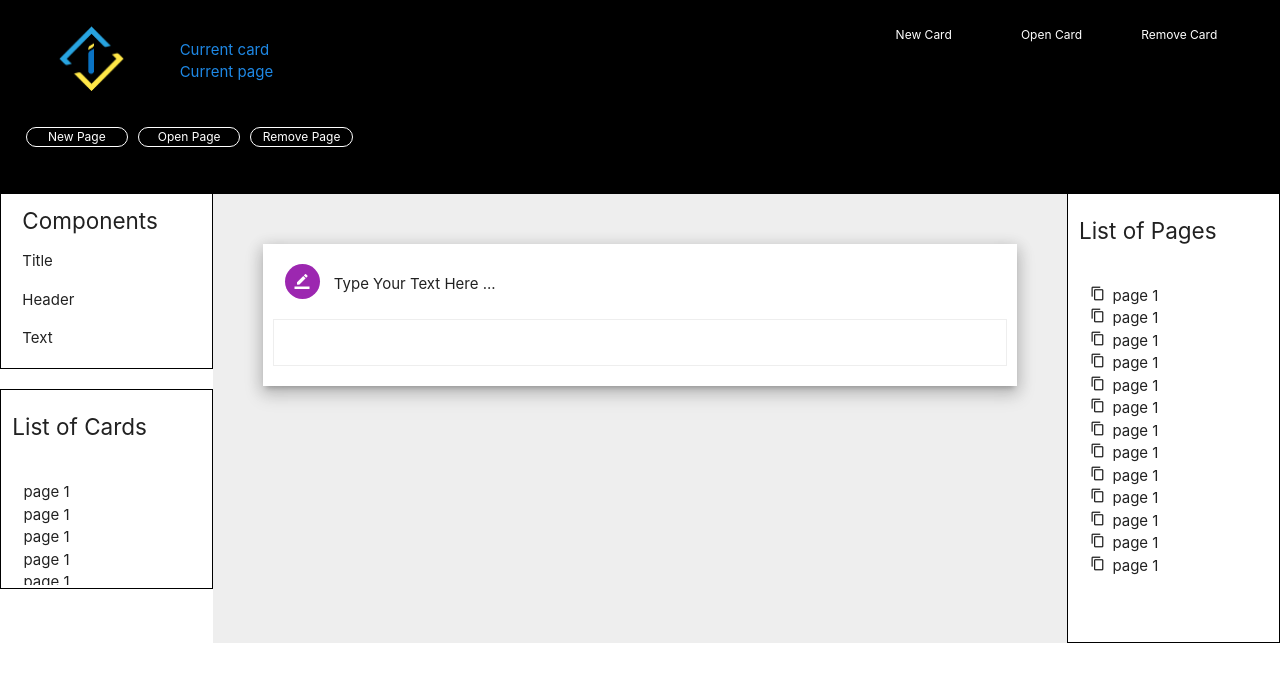
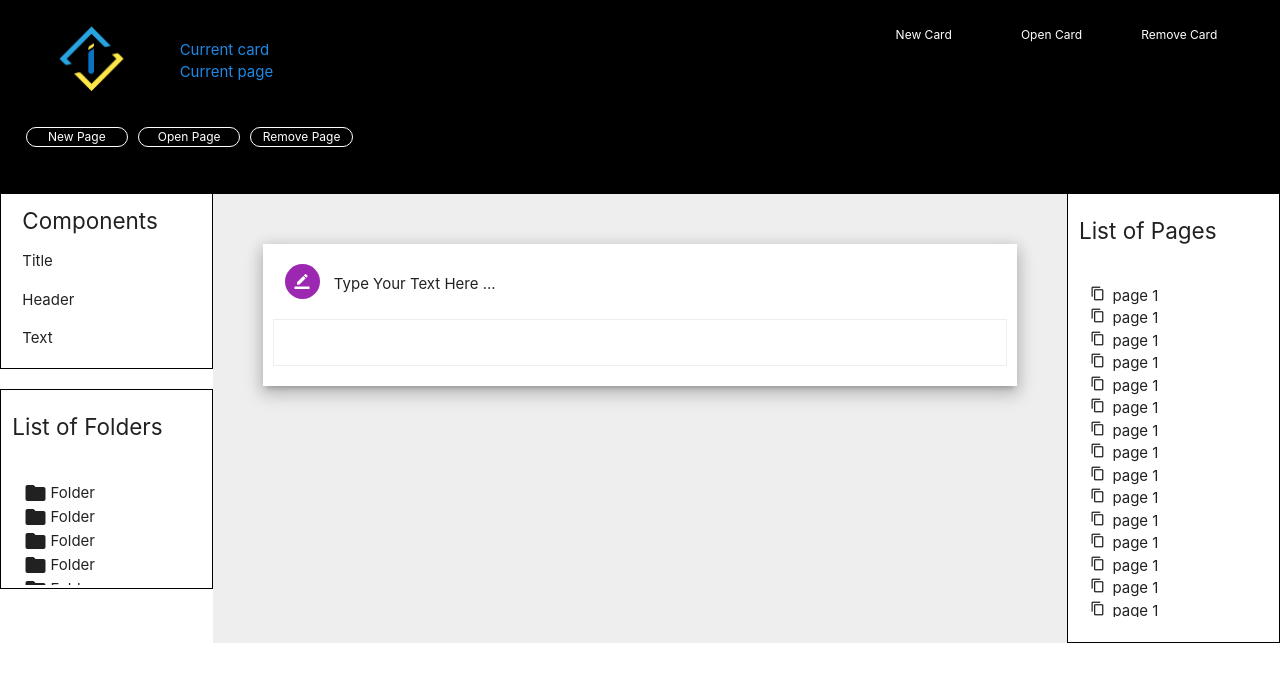
Before and after one commit to ishashankkawle/Laniak-Dashboard, an Angular app: page / in a window 1280 px wide. Shown: the top 682 px of the page. Built offline with nearby package versions, Linux system fonts and the light colour scheme.

Commit message:
1) Scroll bar Modified

```diff
--- a/src/app/folder-list/folder-list.component.css
+++ b/src/app/folder-list/folder-list.component.css
@@ -1,11 +1,11 @@
-.CardList
+.FolderList
 {
     border: 1px solid black;
     height:200px;
     padding-top: 20px;
     padding-bottom: 20px;
 }
-.ListOfCards
+.ListOfFolders
 {
     height: 75%;
     overflow-y: scroll;
@@ -24,3 +24,31 @@
     background-color: #eeeeee;
     cursor: pointer;
 }
+.FolderLogo
+{
+    margin-right: 3px;
+}
+
+/* Scrollbar */
+::-webkit-scrollbar
+{
+    width: 10px;
+    border-radius: 10px;
+}
+
+/* Track */
+::-webkit-scrollbar-track {
+    background: #f1f1f1;
+    border-radius: 10px;
+}
+
+/* Thumb */
+::-webkit-scrollbar-thumb
+{
+    background: #888888;
+    border-radius: 10px;
+}
+::-webkit-scrollbar-thumb:hover
+{
+    background: #555555;
+}
--- a/src/app/folder-list/folder-list.component.html
+++ b/src/app/folder-list/folder-list.component.html
@@ -1,17 +1,18 @@
-<div class="col s12 CardList">
-    <span class="Title">List of Cards</span>
+<div class="col s12 FolderList">
+    <span class="Title">List of Folders</span>
   <br><br>
-  <div class="col s12 ListOfCards">
-    <ul class="Cards">
-      <li class="item">page 1</li>
-      <li class="item">page 1</li>
-      <li class="item">page 1</li>
-      <li class="item">page 1</li>
-      <li class="item">page 1</li>
-      <li class="item">page 1</li>
-      <li class="item">page 1</li>
-      <li class="item">page 1</li>
-      <li class="item">page 1</li>
+  <div class="col s12 ListOfFolders">
+    <ul class="Folders">
+      <li class="item valign-wrapper"> <i class="material-icons FolderLogo">folder</i> Folder </li>
+      <li class="item valign-wrapper"> <i class="material-icons FolderLogo">folder</i> Folder </li>
+      <li class="item valign-wrapper"> <i class="material-icons FolderLogo">folder</i> Folder </li>
+      <li class="item valign-wrapper"> <i class="material-icons FolderLogo">folder</i> Folder </li>
+      <li class="item valign-wrapper"> <i class="material-icons FolderLogo">folder</i> Folder </li>
+      <li class="item valign-wrapper"> <i class="material-icons FolderLogo">folder</i> Folder </li>
+      <li class="item valign-wrapper"> <i class="material-icons FolderLogo">folder</i> Folder </li>
+      <li class="item valign-wrapper"> <i class="material-icons FolderLogo">folder</i> Folder </li>
+      <li class="item valign-wrapper"> <i class="material-icons FolderLogo">folder</i> Folder </li>
+      <li class="item valign-wrapper"> <i class="material-icons FolderLogo">folder</i> Folder </li>
     </ul>
   </div>
 </div>
--- a/src/app/page-list/page-list.component.css
+++ b/src/app/page-list/page-list.component.css
@@ -7,7 +7,7 @@
 }
 .ListOfPages
 {
-    height: 75%;
+    height: 85%;
     overflow-y: scroll;
 }
 .Title
@@ -28,3 +28,28 @@
 {
     margin-right: 3px;
 }
+
+
+/* Scrollbar */
+::-webkit-scrollbar
+{
+    width: 10px;
+    border-radius: 10px;
+}
+
+/* Track */
+::-webkit-scrollbar-track {
+    background: #f1f1f1;
+    border-radius: 10px;
+}
+
+/* Thumb */
+::-webkit-scrollbar-thumb
+{
+    background: #888888;
+    border-radius: 10px;
+}
+::-webkit-scrollbar-thumb:hover
+{
+    background: #555555;
+}
```
